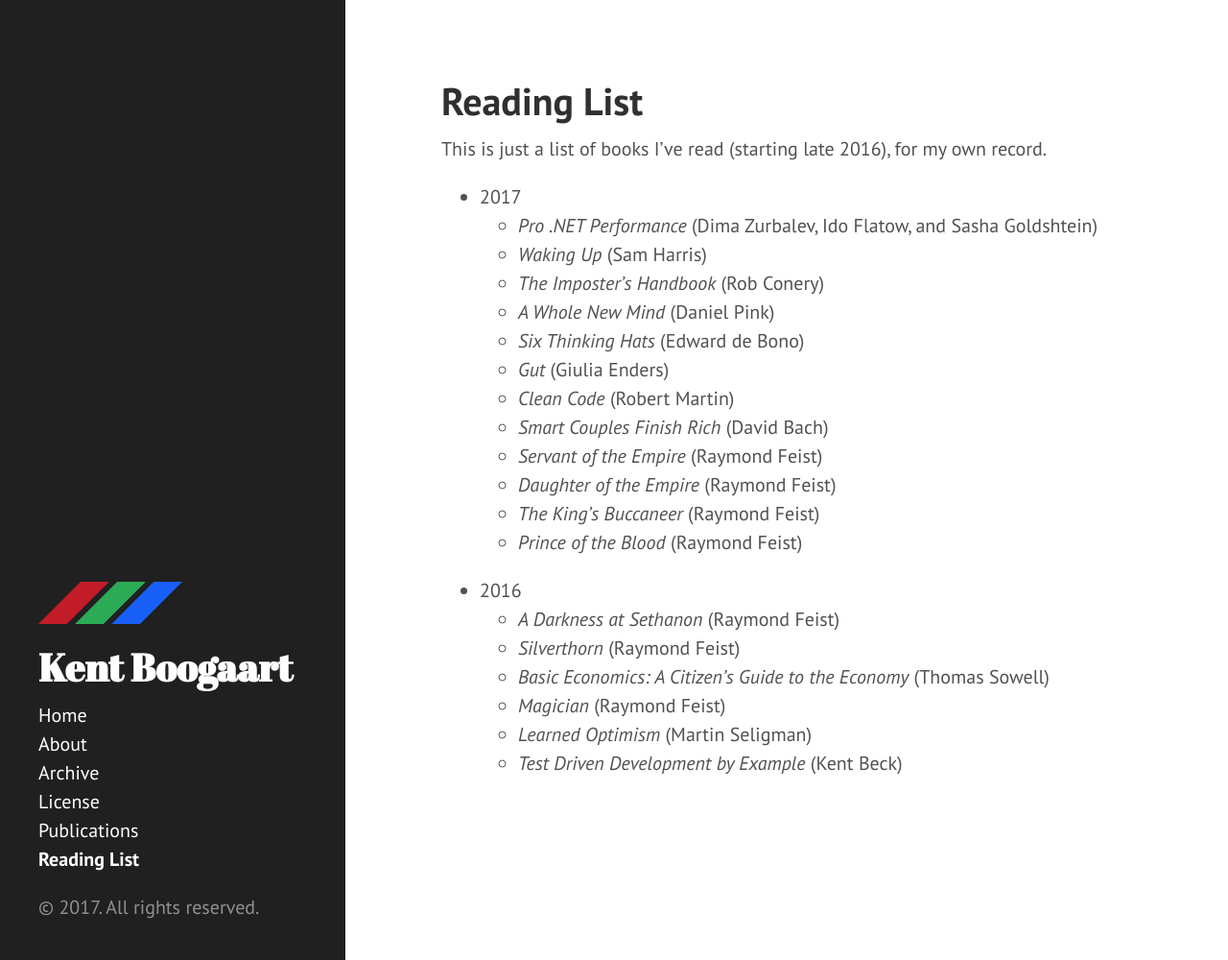
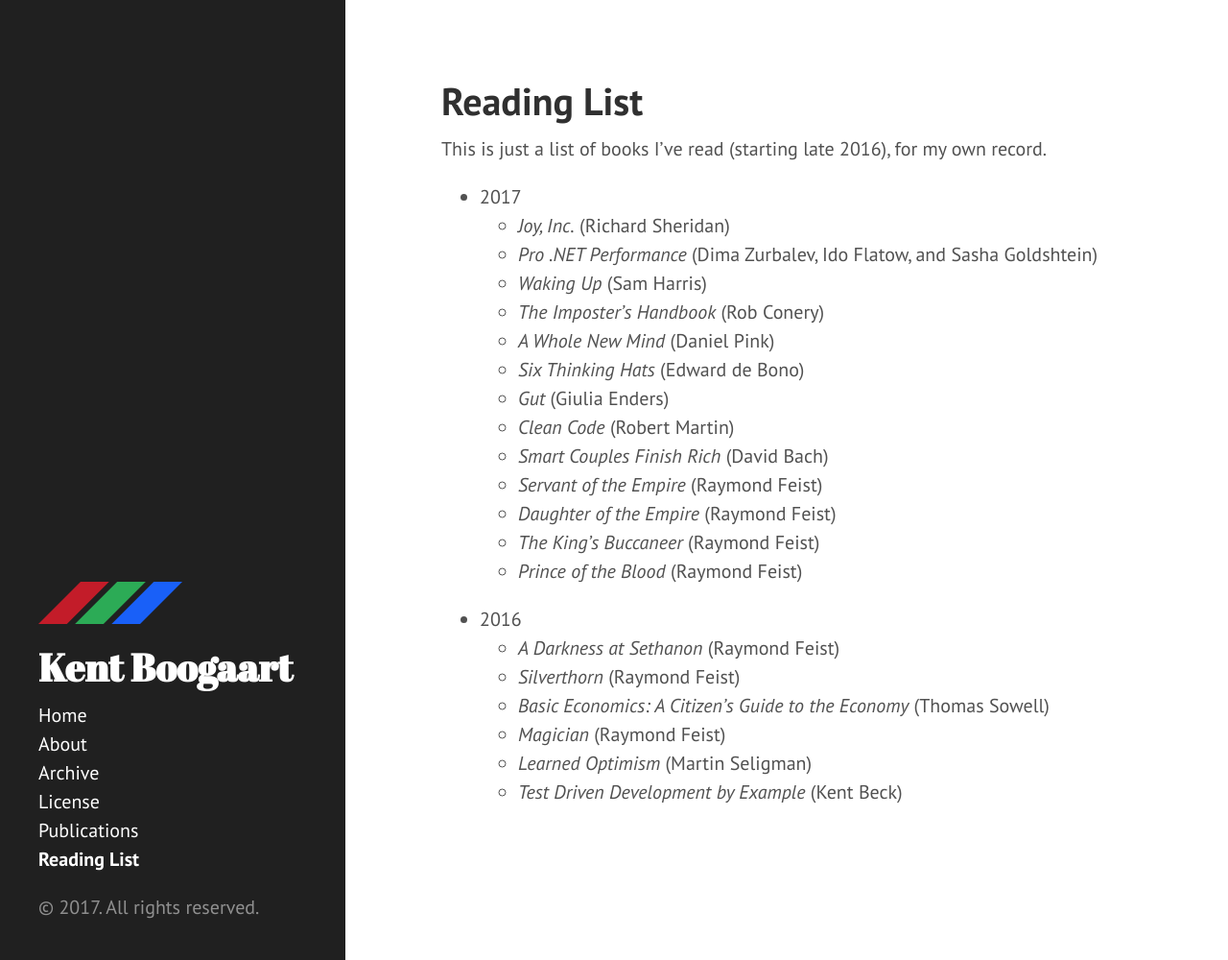
Before and after one commit to kentcb/kentcb.github.io, a Jekyll site: the page built from reading-list.md, in a window 1280 px wide and 1000 px high. Shown: the whole window at 96% size. Built offline with Jekyll 4.4.1, drawn with Linux system fonts in a browser that asks for light colours.

Commit message:
Add Joy, Inc. to reading list

```diff
--- a/reading-list.md
+++ b/reading-list.md
@@ -6,6 +6,7 @@ sidebar: true
 This is just a list of books I've read (starting late 2016), for my own record.
 
 * 2017
+    * _Joy, Inc._ (Richard Sheridan)
     * _Pro .NET Performance_ (Dima Zurbalev, Ido Flatow, and Sasha Goldshtein)
     * _Waking Up_ (Sam Harris)
     * _The Imposter's Handbook_ (Rob Conery)
```
